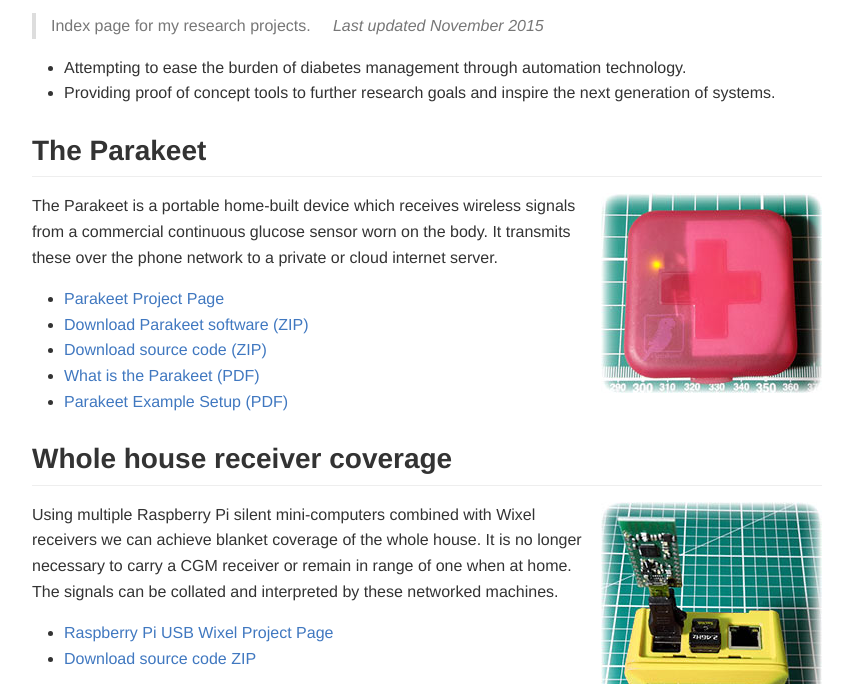
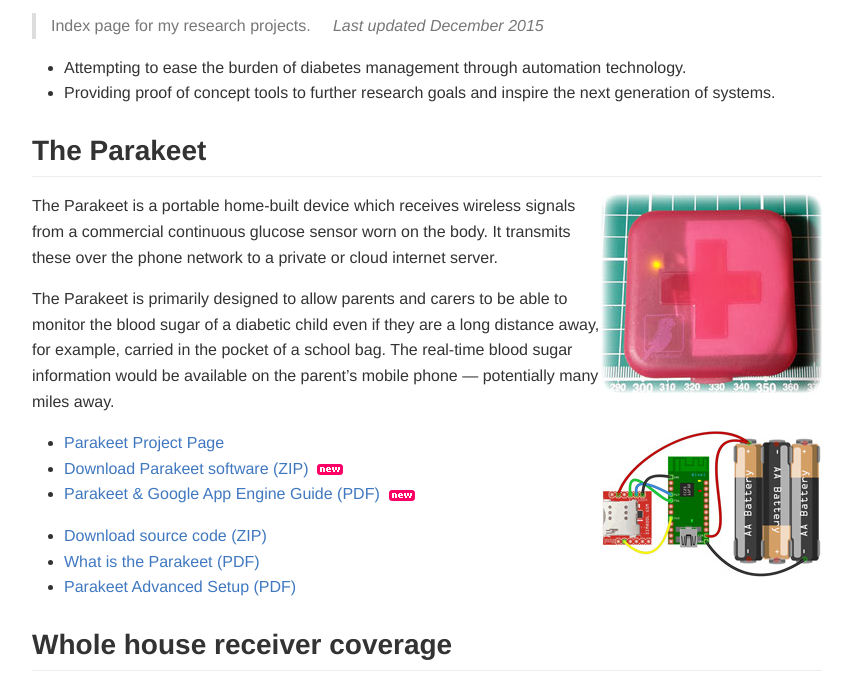
Before and after one commit to jamorham/jamorham.github.io, a plain HTML site: page index.html in a window 1280 px wide. Shown: the part 88-772 px from the top of the page, without its empty margins (213-1066 px from the left). Drawn offline with Linux system fonts and the light colour scheme.

Commit message:
December 16th Update adding Parakeet Google App Engine Receiver

```diff
--- a/index.html
+++ b/index.html
@@ -12,7 +12,7 @@
 <article class="markdown-body">
 <h1>My Diabetes Smart Home</h1>
 <blockquote>
-<p>Index page for my research projects. &nbsp; &nbsp; <i>Last updated November 2015</i></p>
+<p>Index page for my research projects. &nbsp; &nbsp; <i>Last updated December 2015</i></p>
 </blockquote>
 <ul>
 <li>Attempting to ease the burden of diabetes management through automation technology.</li>
@@ -24,12 +24,19 @@
 The Parakeet is a portable home-built device which receives wireless signals from a commercial continuous glucose sensor worn on the body. It transmits these over the phone network to a private or cloud internet server.
 </p>
 <p>
+The Parakeet is primarily designed to allow parents and carers to be able to monitor the blood sugar of a diabetic child even if they are a long distance away, for example, carried in the pocket of a school bag. The real-time blood sugar information would be available on the parent’s mobile phone — potentially many miles away.
+</p>
+<p>
+<img align=right src="images/parakeet-wiring-snapshot-200.jpg">
 <ul>
 <li><a href="https://github.com/jamorham/wixel-xDrip/blob/parakeet-gsm-modem/README.md">Parakeet Project Page</a></li>
-<li><a href="https://drive.google.com/uc?export=download&id=0B6mvYVNVC-fOMEZ2U1Z4WmxwRXM">Download Parakeet software (ZIP)</a></li>
+<li><a href="https://drive.google.com/uc?export=download&id=0B6mvYVNVC-fObC0tQ3U5ZzRIRUE">Download Parakeet software (ZIP)</a> &nbsp;<img valign=middle src="images/new-icon.png"></li>
+<li><a href="https://drive.google.com/file/d/0B6mvYVNVC-fObUxVSmZmdF9FRnc/view?usp=sharing">Parakeet & Google App Engine Guide (PDF)</a> &nbsp;<img valign=middle src="images/new-icon.png"></li>
+</ul>
+<ul>
 <li><a href="https://github.com/jamorham/wixel-xDrip/archive/parakeet-gsm-modem.zip">Download source code (ZIP)</a></li>
 <li><a href="https://drive.google.com/file/d/0B6mvYVNVC-fOQU5XQS14NERwYjA/view?usp=sharing">What is the Parakeet (PDF)</a></li>
-<li><a href="https://drive.google.com/file/d/0B6mvYVNVC-fOU1Z5N3RFcHpCR1E/view?usb=sharing">Parakeet Example Setup (PDF)</a>
+<li><a href="https://drive.google.com/file/d/0B6mvYVNVC-fOU1Z5N3RFcHpCR1E/view?usb=sharing">Parakeet Advanced Setup (PDF)</a>
 </ul>
 </p>
 <h2>Whole house receiver coverage</h2>
```
Also changed, not shown: images/new-icon.png (added), images/parakeet-wiring-snapshot-200.jpg (added).
